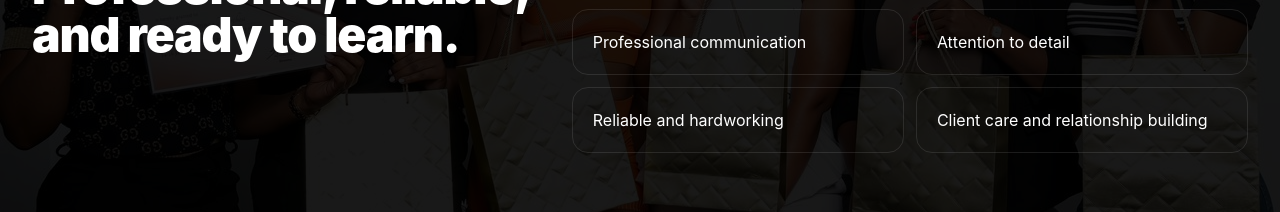
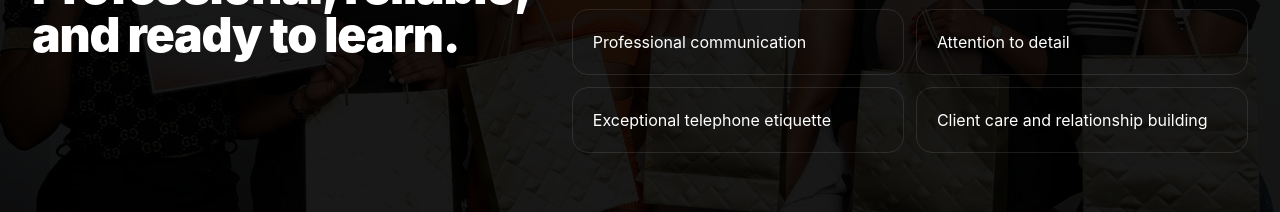
Before and after one commit to Prashely/Nombhulelo, a plain HTML site: page index.html in a window 1280 px wide. Shown: the part 2089-2301 px from the top of the page. Drawn offline with nearby package versions, Linux system fonts and the light colour scheme.

Commit message:
text: skills

```diff
--- a/index.html
+++ b/index.html
@@ -330,7 +330,7 @@
               Attention to detail
             </div>
             <div class="rounded-2xl border border-white/10 p-5">
-              Reliable and hardworking
+              Exceptional telephone etiquette
             </div>
             <div class="rounded-2xl border border-white/10 p-5">
               Client care and relationship building
```
